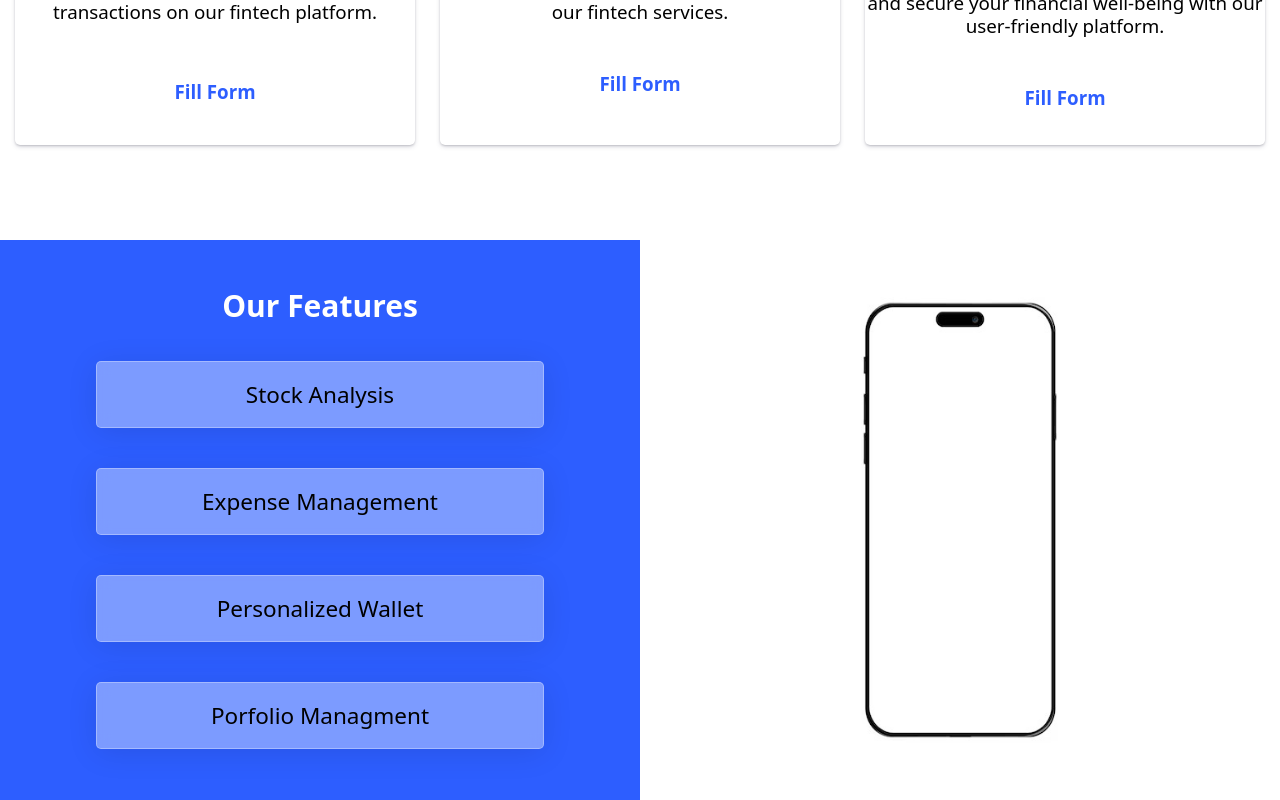
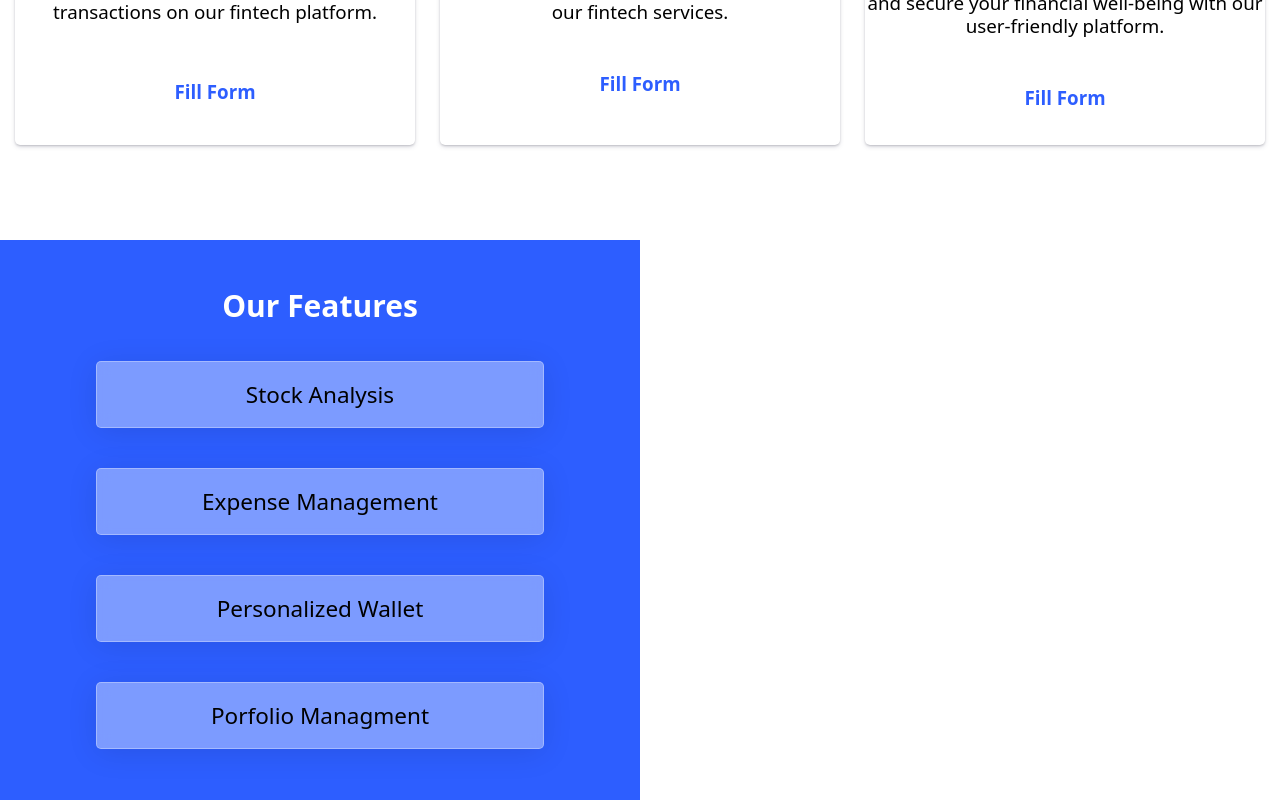
Before and after one commit to Rohitj18/Fintech-app, a React (Create React App) app: page / in a window 1280 px wide. Shown: the part 1840-2640 px from the top of the page. Built offline with nearby package versions, Linux system fonts and the light colour scheme.

Commit message:
removed phone image from feature section

```diff
--- a/src/components/LandingPageComponents/FourthSection.jsx
+++ b/src/components/LandingPageComponents/FourthSection.jsx
@@ -1,6 +1,5 @@
 import React from 'react'
 import FeatureCard from './FeatureCard'
-import featurephone from '../../assets/LandingPageAssests/iphone.jpg'
 
 const FourthSection = () => {
   return (
@@ -18,7 +17,6 @@ const FourthSection = () => {
         {/* right section */}
         <div className='flex gap-4 w-[50%] max-w-[50%] justify-center items-center'>
             <div className='h-[100%] w-[80%]'>
-                <img src={featurephone} alt="" className='w-[100%] h-[100%]'/>
             </div>
         </div>
       </div>
--- a/src/components/LandingPageComponents/TickerTape.jsx
+++ b/src/components/LandingPageComponents/TickerTape.jsx
@@ -37,7 +37,6 @@ const TickerTape = () => {
     useEffect(()=>{
         fetchData();
     },[]);
-    const [animationRunning, setAnimationRunning] = useState(false);
     const wrapperRef = useRef();
     const indexRef = useRef();
 
```
